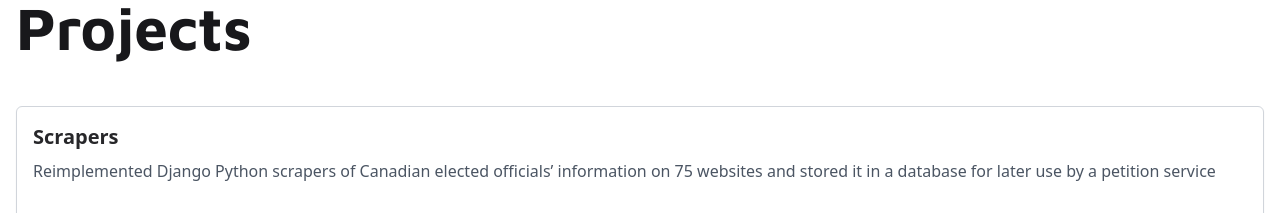
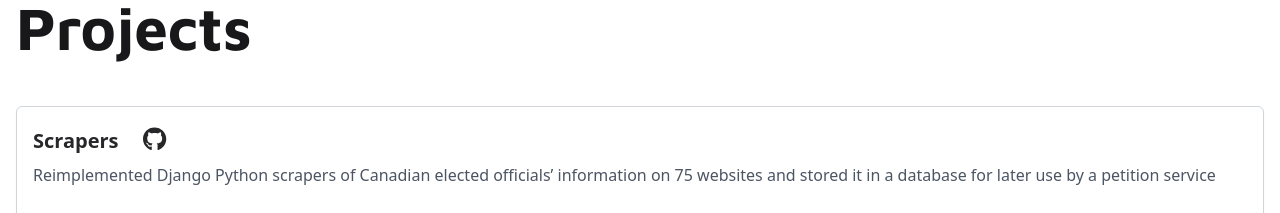
Before and after one commit to rafe-murray/Personal-Site, a React (Create React App) app: page / in a window 1280 px wide. Shown: the part 2860-3073 px from the top of the page. Built offline with nearby package versions, Linux system fonts and the light colour scheme.

Commit message:
Add github repo links to projects

```diff
--- a/src/components/Projects.js
+++ b/src/components/Projects.js
@@ -3,11 +3,12 @@ import Skill from './Skill';
 import { projects } from '../constants';
 import { card, h4, p } from '../styles';
 import { skillsList } from '../constants';
+import { FontAwesomeIcon } from '@fortawesome/react-fontawesome';
 
 export default function Projects(){
     const content = projects.map(project =>
         <div className={card}>
-            <h4 className={h4}>{project.header}</h4>
+            <h4 className={h4}>{project.header}{project.github ? <a href={project.github} target="_blank" title="View GitHub repo" className="pl-6 text-2xl"><FontAwesomeIcon icon="fa-brands fa-github" className="hover:scale-105"/></a>: ""}</h4>
             <p className={p + " pb-16"}>{project.content}</p>
             <div className="flex flex-row flex-wrap gap-6">{project.skills.map(skill =>
                 {
--- a/src/constants/index.js
+++ b/src/constants/index.js
@@ -44,15 +44,15 @@ skills.forEach(skill => {
 export {skillsList}
 
 export const projects = [
-    {header: "Scrapers", content: "Reimplemented Django Python scrapers of Canadian elected officials’ information on 75 websites and stored it in a database for later use by a petition service", skills: ["Python", "PostgreSQL"]},
+    {header: "Scrapers", content: "Reimplemented Django Python scrapers of Canadian elected officials’ information on 75 websites and stored it in a database for later use by a petition service", skills: ["Python", "PostgreSQL"], github:"https://github.com/search?q=org%3Aopencivicdata+is%3Apr+author%3Arafe-murray+is%3Amerged&type=pullrequests"},
     {header: "Candidate Dashboard", content: "Developed displays of candidate information in PHP for an online educational certification system for the Construction Industry Licensing Board of Florida", skills: ["JavaScript", "PHP", "MySQL", "HTML","Angular"]},
     {header: "Waitlist Functionality", content: "Created functionality using a low code framework and PHP to manage counselling waitlists and scheduling appointments for the Sexual Assault Centre of Edmonton", skills: ["PHP","MySQL"]},
     {header: "JMA Website", content: "Implemented responsive designs from figma on a wordpress site using HTML and CSS", skills:["CSS", "HTML"]},
     {header: "Patching Script", content: "Created an internal company gitlab CI/CD pipeline on code pushes that runs my bash script to reapply patches to site files and if there are conflicts notify an administrator otherwise merge the changes to the repo without triggering the same pipeline", skills: ["Bash", "Git", "GitLab"]},
     {header: "Mechanical Claw", content: "Wrote an Arduino C++ program to read a sensor indicating when an item was in range of a claw, and then controlled a servo motor to gradually close the claw on the item", skills: ["C", "C++"]},
-    {header: "Tic-Tac-Toe Bot", content: "Developed a bot in C to read player inputs and implements strategies to always win or draw a Tic-Tac-Toe game", skills: ["C"]},
+    {header: "Tic-Tac-Toe Bot", content: "Developed a bot in C to read player inputs and implements strategies to always win or draw a Tic-Tac-Toe game", skills: ["C"], github: "https://github.com/rafe-murray/tictactoe-bot"},
     {header: "Memory Game", content: "Created a game in C++ where a player would press buttons in the order that corresponding lights had randomly flashed, with each round increasing speed. Arduino button presses and light activation were simulated with TinkerCAD", skills: ["C", "C++"]},
-    {header: "Portfolio Website", content: "Built a responsive website showcasing personal skills and accomplishments using React and Tailwind CSS, hosted through GitHub Pages", skills: ["React", "JavaScript", "Tailwind CSS", "CSS", "HTML", "Git", "GitHub"]},
+    {header: "Portfolio Website", content: "Built a responsive website showcasing personal skills and accomplishments using React and Tailwind CSS, hosted through GitHub Pages", skills: ["React", "JavaScript", "Tailwind CSS", "CSS", "HTML", "Git", "GitHub"], github: "https://github.com/rafe-murray/rafe-murray.github.io"},
 ]
 
 export const work = [
--- a/src/output.css
+++ b/src/output.css
@@ -661,6 +661,12 @@ video {
   max-width: 80rem;
 }
 
+.scale-105 {
+  --tw-scale-x: 1.05;
+  --tw-scale-y: 1.05;
+  transform: translate(var(--tw-translate-x), var(--tw-translate-y)) rotate(var(--tw-rotate)) skewX(var(--tw-skew-x)) skewY(var(--tw-skew-y)) scaleX(var(--tw-scale-x)) scaleY(var(--tw-scale-y));
+}
+
 .cursor-pointer {
   cursor: pointer;
 }
@@ -892,6 +898,14 @@ video {
   padding-inline-start: 1rem;
 }
 
+.pl-4 {
+  padding-left: 1rem;
+}
+
+.pl-6 {
+  padding-left: 1.5rem;
+}
+
 .text-center {
   text-align: center;
 }
@@ -932,6 +946,11 @@ video {
 .text-xl {
   font-size: 1.25rem;
   line-height: 1.75rem;
+}
+
+.text-2xl {
+  font-size: 1.5rem;
+  line-height: 2rem;
 }
 
 .font-bold {
```
